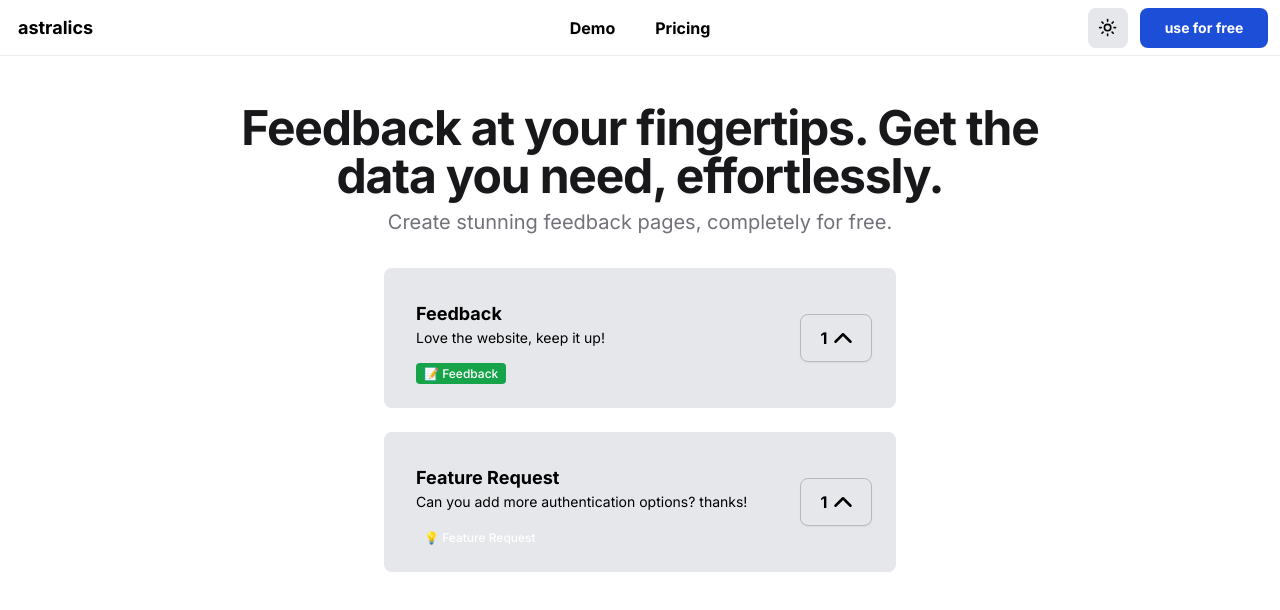
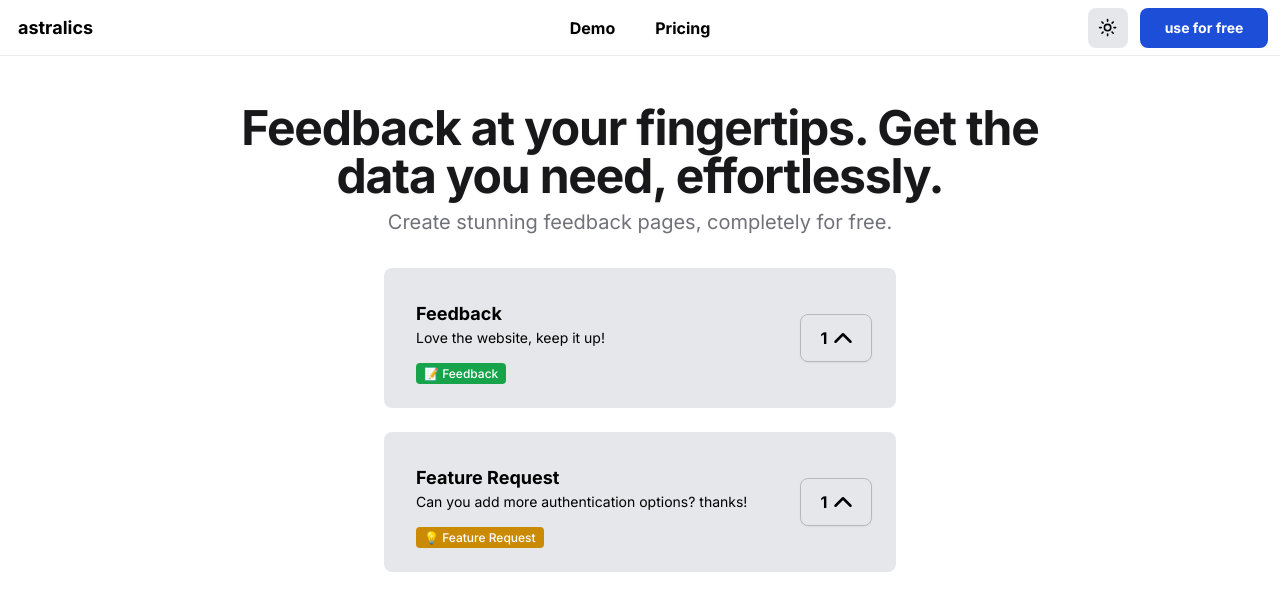
Before and after one commit to ramezj/astralics, a Next.js app in the folder client/: page / in a window 1280 px wide. Shown: the top 610 px of the page. Built offline with nearby package versions, Linux system fonts and the light colour scheme; no server answers.

Commit message:
fixed colors

```diff
--- a/client/tailwind.config.js
+++ b/client/tailwind.config.js
@@ -19,7 +19,7 @@ module.exports = {
     extend: {
       colors: {
         'darkblue':'#0A1045',
-        'yellow':"#F9E900",
+        'ylw':"#F9E900",
         border: "hsl(var(--border))",
         input: "hsl(var(--input))",
         ring: "hsl(var(--ring))",
```
